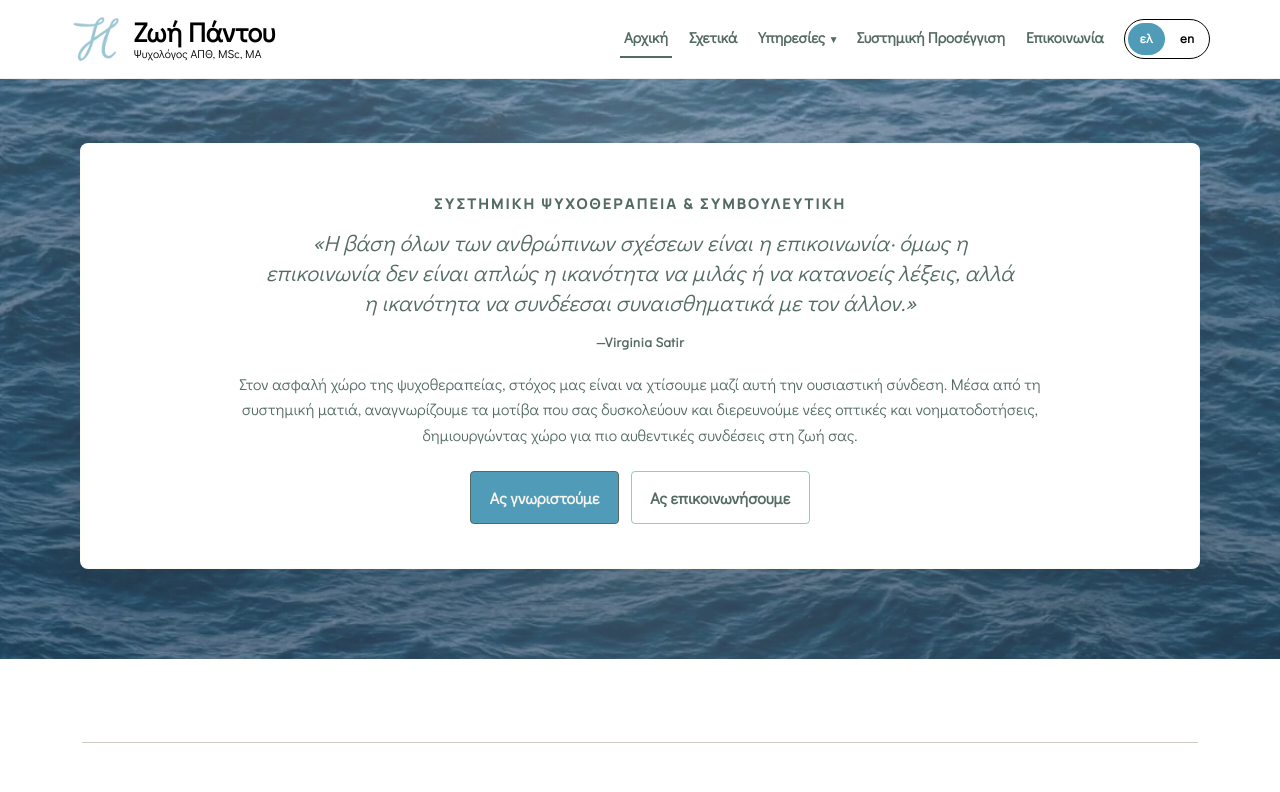
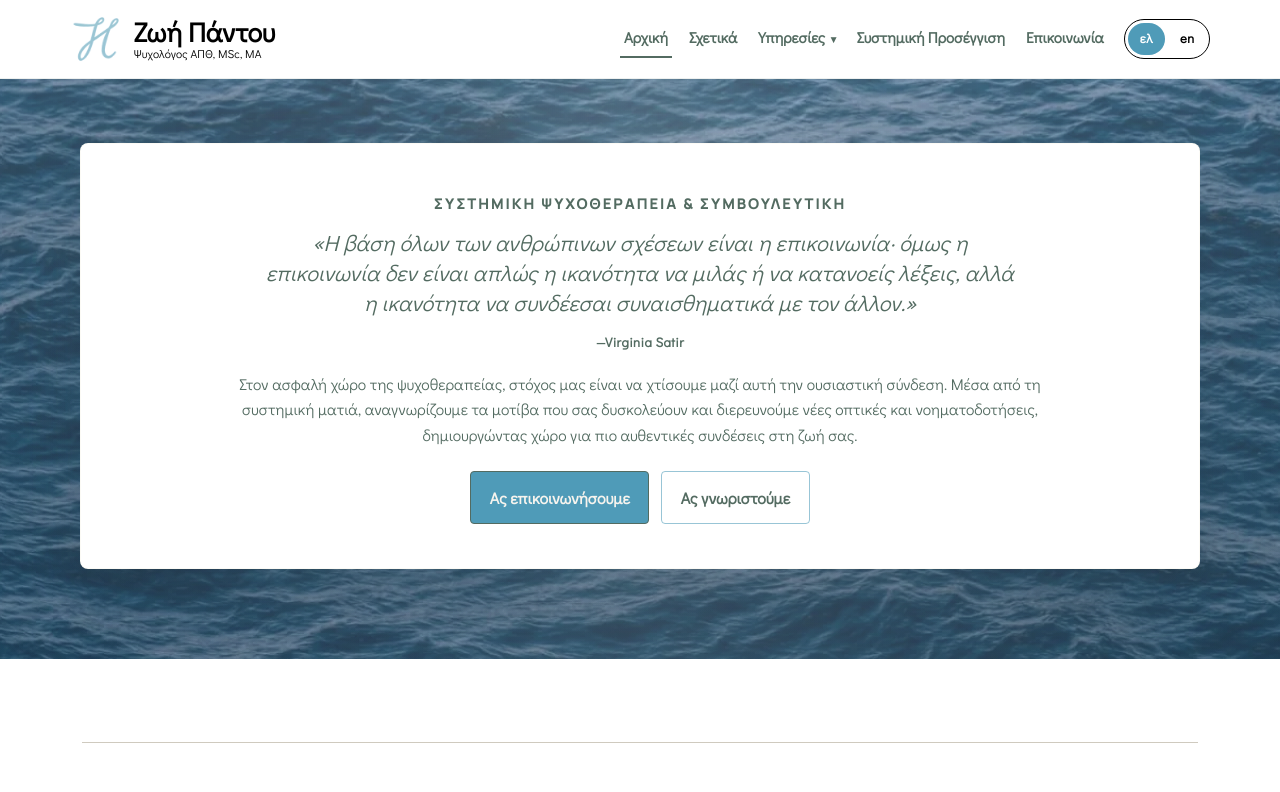
Before and after one commit to yourijanssen/ZoiWebsiteNextjs, a Next.js app: page / in a window 1280 px wide. Shown: the top 792 px of the page. Built offline with nearby package versions, Linux system fonts and the light colour scheme.

Commit message:
Restore Greek hero CTA links

```diff
--- a/app/page.tsx
+++ b/app/page.tsx
@@ -51,6 +51,10 @@ export default async function Home({ searchParams }: HomePageProps) {
   const localizedServices = getDetailServices(language);
   const langQuery = `?lang=${language}`;
   const structuredData = buildHomeStructuredData(language);
+  const primaryHeroCtaHref =
+    language === "el" ? "#epikoinonia" : `/sxetika${langQuery}`;
+  const secondaryHeroCtaHref =
+    language === "el" ? `/sxetika${langQuery}` : "#epikoinonia";
 
   return (
     <SiteShell language={language}>
@@ -67,13 +71,10 @@ export default async function Home({ searchParams }: HomePageProps) {
             <p className="hero-quote-author">{t.hero.attribution}</p>
             <p className="hero-lead">{t.hero.lead}</p>
             <div className="hero-actions">
-              <Link className="button" href={`/sxetika${langQuery}`}>
+              <Link className="button" href={primaryHeroCtaHref}>
                 {t.hero.servicesCta}
               </Link>
-              <Link
-                className="button button-outline"
-                href="#epikoinonia"
-              >
+              <Link className="button button-outline" href={secondaryHeroCtaHref}>
                 {t.hero.contactCta}
               </Link>
             </div>
--- a/lib/site-content.ts
+++ b/lib/site-content.ts
@@ -58,8 +58,8 @@ export const content = {
       title: "«Η βάση όλων των ανθρώπινων σχέσεων είναι η επικοινωνία· όμως η επικοινωνία δεν είναι απλώς η ικανότητα να μιλάς ή να κατανοείς λέξεις, αλλά η ικανότητα να συνδέεσαι συναισθηματικά με τον άλλον.»",
       attribution: "—Virginia Satir",
       lead: "Στον ασφαλή χώρο της ψυχοθεραπείας, στόχος μας είναι να χτίσουμε μαζί αυτή την ουσιαστική σύνδεση. Μέσα από τη συστημική ματιά, αναγνωρίζουμε τα μοτίβα που σας δυσκολεύουν και διερευνούμε νέες οπτικές και νοηματοδοτήσεις, δημιουργώντας χώρο για πιο αυθεντικές συνδέσεις στη ζωή σας.",
-      servicesCta: "Ας γνωριστούμε",
-      contactCta: "Ας επικοινωνήσουμε",
+      servicesCta: "Ας επικοινωνήσουμε",
+      contactCta: "Ας γνωριστούμε",
       imagePlaceholder:
         "Online συστημική ψυχοθεραπεία στα ελληνικά με ψυχολόγο και ψυχοθεραπεύτρια.",
     },
```
